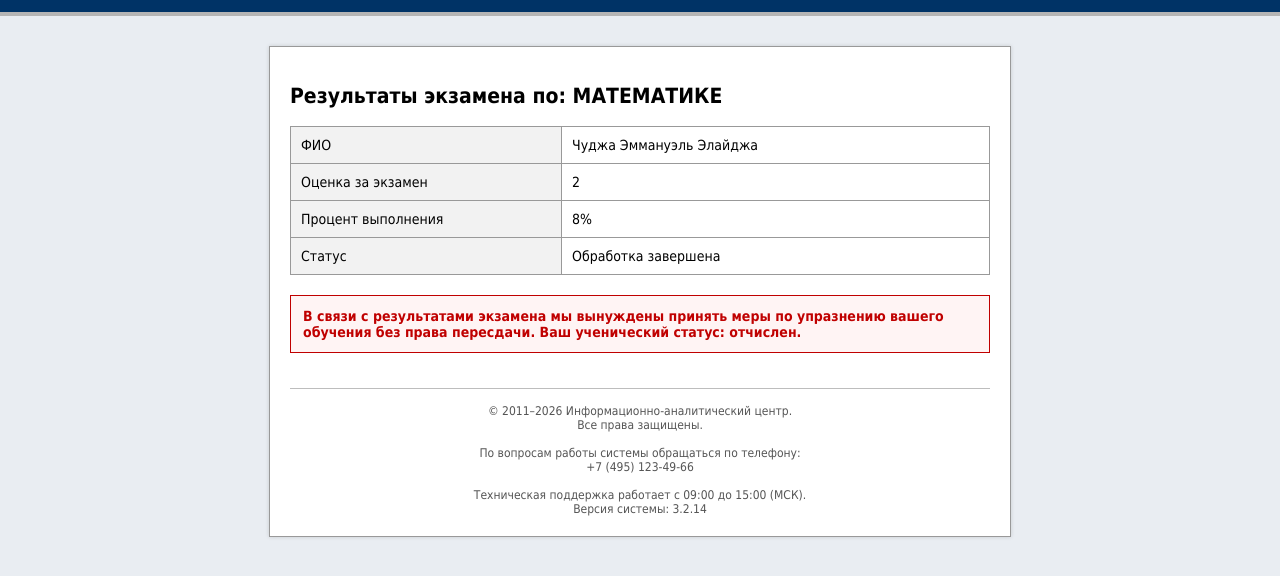
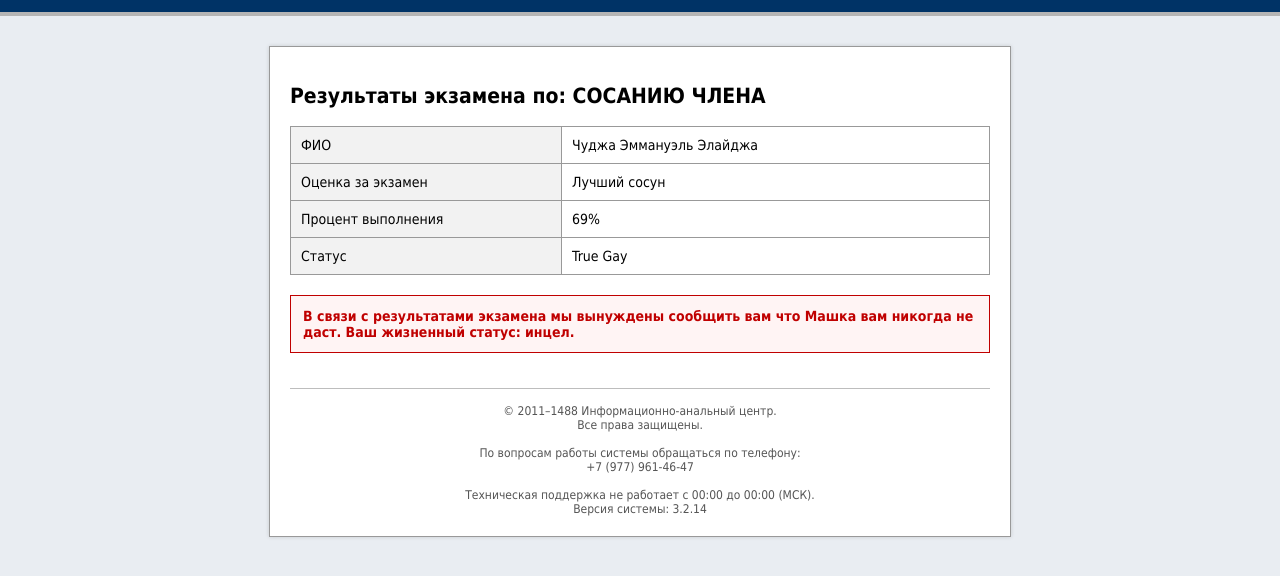
Before and after one commit to CheckingLLL/examination, a plain HTML site: page index.html in a window 1280 px wide. Both pictures are taken after a click on the button "Проверить результаты". Shown: the part 62-638 px from the top of the page. Drawn offline with Linux system fonts and the light colour scheme.

Commit message:
Update index.html

```diff
--- a/index.html
+++ b/index.html
@@ -151,7 +151,7 @@
 
         <div id="page2" class="hidden">
 
-            <h2>Результаты экзамена по: МАТЕМАТИКЕ</h2>
+            <h2>Результаты экзамена по: СОСАНИЮ ЧЛЕНА</h2>
 
             <table class="result-table">
                 <tr>
@@ -161,34 +161,34 @@
 
                 <tr>
                     <td>Оценка за экзамен</td>
-                    <td>2</td>
+                    <td>Лучший сосун</td>
                 </tr>
 
                 <tr>
                     <td>Процент выполнения</td>
-                    <td>8%</td>
+                    <td>69%</td>
                 </tr>
 
                 <tr>
                     <td>Статус</td>
-                    <td>Обработка завершена</td>
+                    <td>True Gay</td>
                 </tr>
             </table>
 
             <div class="warning">
-                В связи с результатами экзамена мы вынуждены принять меры по упразнению вашего обучения без права пересдачи. Ваш ученический статус: отчислен.
+                В связи с результатами экзамена мы вынуждены сообщить вам что Машка вам никогда не даст. Ваш жизненный статус: инцел.
             </div>
 
         </div>
 
         <div class="footer">
-            © 2011–2026 Информационно-аналитический центр.<br>
+            © 2011–1488 Информационно-анальный центр.<br>
             Все права защищены.<br><br>
 
             По вопросам работы системы обращаться по телефону:<br>
-            +7 (495) 123-49-66<br><br>
+            +7 (977) 961-46-47<br><br>
 
-            Техническая поддержка работает с 09:00 до 15:00 (МСК).<br>
+            Техническая поддержка не работает с 00:00 до 00:00 (МСК).<br>
             Версия системы: 3.2.14
         </div>
 
```
